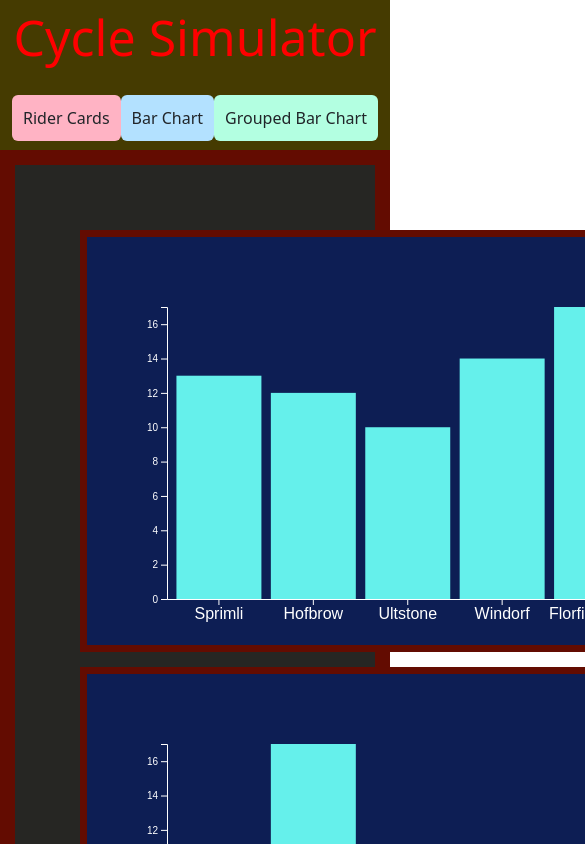
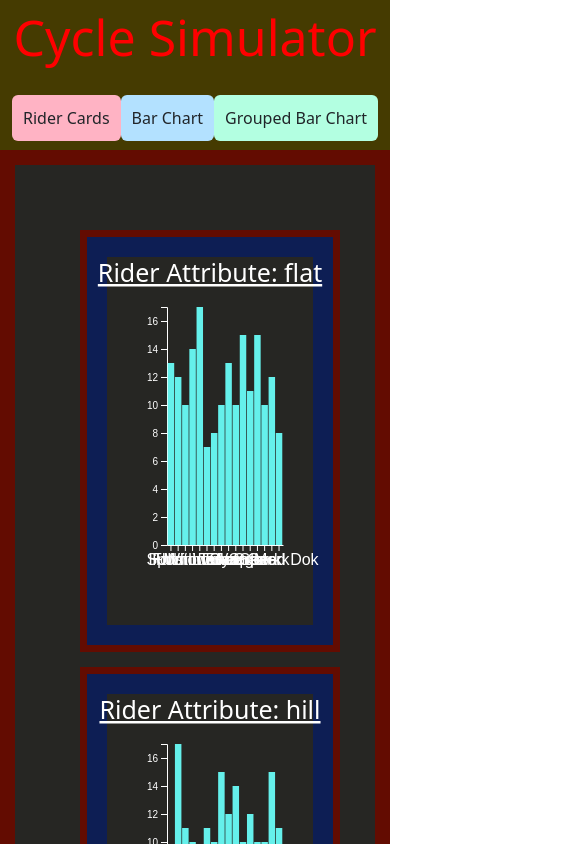
Before and after one commit to DotSumWedge/CycleSimulatorClient, a React (Create React App) app: page /BarChartPage in a window 390 px wide. Shown: the top 844 px of the page, 585 px wide, since content can reach past the window. Built offline with nearby package versions, Linux system fonts and the light colour scheme; the HTML template or start-up script is replaced by a standard one.

Commit message:
Made svg bar chart elements responsive to window resize

```diff
--- a/src/App.css
+++ b/src/App.css
@@ -36,3 +36,17 @@
     transform: rotate(360deg);
   }
 }
+
+svg{
+  background: #262623;
+  overflow: visible;
+  display: block;
+  width: 100%;
+}
+
+#root{
+  flex-direction: column;
+  align-items: stretch;
+  justify-content: center;
+  height: 100vh;
+}
--- a/src/components/ResponsiveBar.js
+++ b/src/components/ResponsiveBar.js
@@ -1,42 +1,59 @@
 import React, { useEffect, useRef, useState } from 'react';
 import * as d3 from 'd3';
+import {select} from "d3"
 import './ResponsiveBar.css';
+
+//https://www.tutorialsteacher.com/d3js/animated-bar-chart-d3
+
+
+/*
+	https://reactjs.org/docs/react-api.html
+	Practice using hooks:
+
+		useState
+		useEffect
+		useContext
+
+	Numerics == numeric data
+	Factors == how many of each type of non-numeric data (ie name, degree, country, color)
+	Rows of data == observations
+*/
+
+const useResizeObserver = ref => {
+
+	// Ref for updating dimention
+	const [dimensions, setDimensions] = useState(null)
+	useEffect(() => {
+		const observeTarget = ref.current;
+		const resizeObserver = new ResizeObserver(entries =>{
+			entries.forEach(entry => {
+				setDimensions(entry.contentRect)
+			})
+		})
+		resizeObserver.observe(observeTarget);
+		return () => {
+			resizeObserver.unobserve(observeTarget);
+		}
+	}, [ref])
+	return dimensions;
+}
 
 const Chart = ({riders, riderStat}) => {
 
 	//Todo: onhover of a rider show the rider card?
 
 	const attributeBarChart = useRef()
-
-	// Ref for updating dimention
-	const [dimensions, setDimensions] = useState({
-		width: window.innerWidth,
-		height: window.innerHeight
-	})
-
-	// Ref for resize event update
-	const update = useRef(false)
+	const wrapperRef = useRef()
+	const dimensions = useResizeObserver(wrapperRef)
 
 	useEffect(()=>{
+		const svg = select(attributeBarChart.current)
+		// Remove all previous elements
+		svg.selectAll("*").remove();
+		// Draw chart using the data and updated dimensions
+		DrawChart(riders, dimensions)
 
-		// Listen for any resize event update
-		window.addEventListener('resize', ()=>{
-			setDimensions({
-				width: window.innerWidth,
-				height: window.innerHeight
-			})
-
-			// If resize, remove the previous chart
-			if(update.current){
-				d3.selectAll('g').remove()
-				d3.selectAll('text').remove()
-			} else {update.current = true}
-		})
-
-		// Draw chart using the data and updated dimensions
-		DrawChart(riders,dimensions)
-
-	},[dimensions])
+	},[riders, dimensions])
 
 	const margin = {top: 50, right:30, bottom: 30, left:60}
 
@@ -45,11 +62,22 @@ const Chart = ({riders, riderStat}) => {
 		if(isNaN(data[0][riderStat]) || riderStat === "id"){
 			return;
 		}
+		if(!dimensions){
+			return;
+		}
 
-		const chartwidth = parseInt(d3.select('#riderBarChart').style('width')) - margin.left - margin.right
-		const chartheight = parseInt(d3.select('#riderBarChart').style('height')) - margin.top - margin.bottom
+		console.log("------------")
+		console.log(dimensions)
+		console.log(data)
+		console.log(riderStat)
+		console.log(data[0][riderStat])
 
-		console.log(chartwidth, chartheight)
+		const chartwidth = dimensions.width;
+		const chartheight = dimensions.height - margin.top - margin.bottom;
+		// const chartwidth = parseInt(d3.select('#riderBarChart').style('width')) - margin.left - margin.right
+		// const chartheight = parseInt(d3.select('#riderBarChart').style('height')) - margin.top - margin.bottom
+
+		//console.log(chartwidth, chartheight)
 
 		const svg = d3.select(attributeBarChart.current)
 						.attr('width', chartwidth + margin.left + margin.right)
@@ -99,7 +127,7 @@ const Chart = ({riders, riderStat}) => {
 	}
 
 	return (
-		<div id='riderBarChart' style={barChartDivStyle}>
+		<div id='riderBarChart' style={barChartDivStyle} ref={wrapperRef}>
 		  <svg ref={attributeBarChart}></svg>
 		</div>
 	)
@@ -111,7 +139,7 @@ const barChartDivStyle = {
     border: '7px solid #630c01',
     padding: '20px',
 	margin: '15px',
-	width: '1700px'
+	width: '100%'
 }
 
 export default Chart
--- a/src/pages/BarChartPage.js
+++ b/src/pages/BarChartPage.js
@@ -234,15 +234,15 @@ function BarChartPage() {
     //prints out the key value pairs for the attributes of the first rider in the list of riders
     // trying to figure out how to create a chart for every key that has a numerical value
     // ie make a chart for flat, hill, mountain, downhill, ...
-    const riderStats = [];
+    const riderAttributes  = [];
     for (const [key, value] of Object.entries(riders[0])) {
         //console.log(`${key}: ${value}`);
-        riderStats.push(key);
+        riderAttributes.push(key);
     }
 
   return (
     <div style={barChartPageStyle}>
-        {riderStats.map((riderStat) => {
+        {riderAttributes.map((riderStat) => {
             if(isNaN(riders[0][riderStat]) || riderStat === "id"){
                 console.log("don't create chart")
                 return;
```
